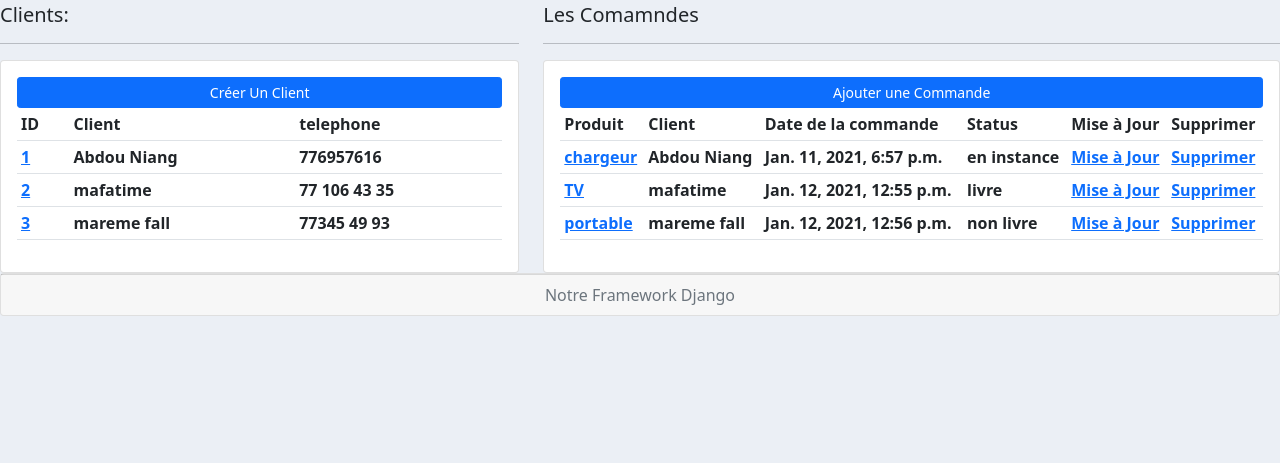
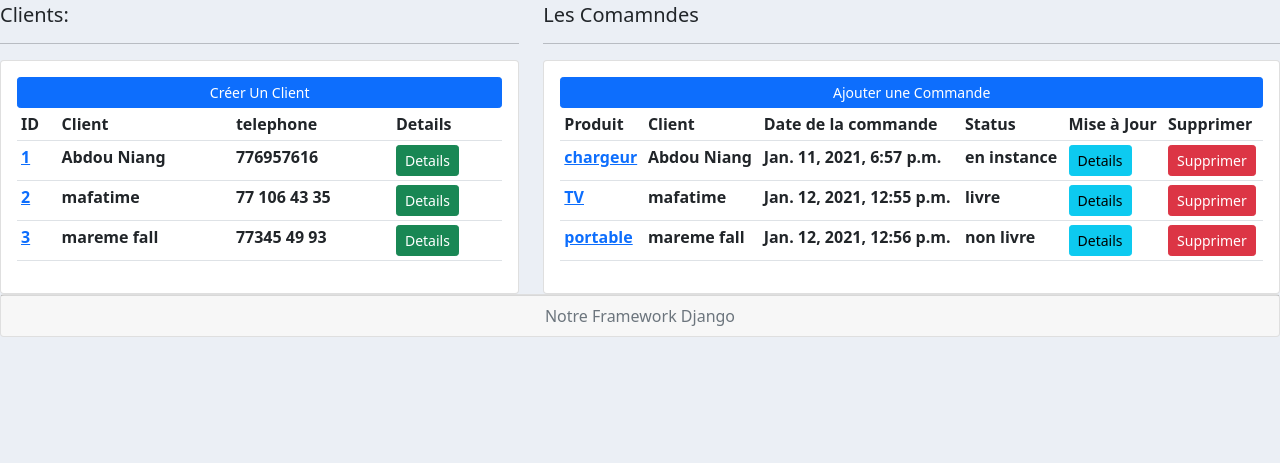
Before and after one commit to abdou70/Application_Django, a Django app: page / in a window 1280 px wide. Shown: the part 337-800 px from the top of the page. Run offline with Django 3.2, Linux system fonts and the light colour scheme; data comes from the database, SQL or seed files in the repository; lists and menus that the app fills with data are empty.

Commit message:
un_autre_commit

```diff
--- a/templates/produit/acceuil.html
+++ b/templates/produit/acceuil.html
@@ -14,12 +14,14 @@
 					<th>ID</th>
 					<th>Client</th>
 					<th>telephone</th>
+					<th>Details</th>
 				</tr>
 				{% for client in clients %}
 				  <tr>
 				    <th><a href="{% url 'client' client.id %}">{{ client.id }}</a></th>
 					<th>{{ client.nom }}</th>
 					<th>{{ client.telephone }}</th>
+					<th><a class="btn btn-sm btn-success" href="{% url 'client' client.id %}">Details</a></th>
 				  </tr>
 				{% endfor %}
 			</table>
@@ -47,8 +49,8 @@
 					<th>{{ commande.client }}</th>
 					<th>{{ commande.date_creation }}</th>
 					<th>{{ commande.status }}</th>
-					<th><a href="#">Mise à Jour</a></th>
-					<th><a href="#">Supprimer</a></th>
+					<th><a class="btn btn-sm btn-info" href="#">Details</a></th>
+					<th><a class="btn btn-sm btn-danger" href="#">Supprimer</a></th>
 				</tr>
 				{% endfor %}
 
```
Also changed, not shown: 1 other file.
